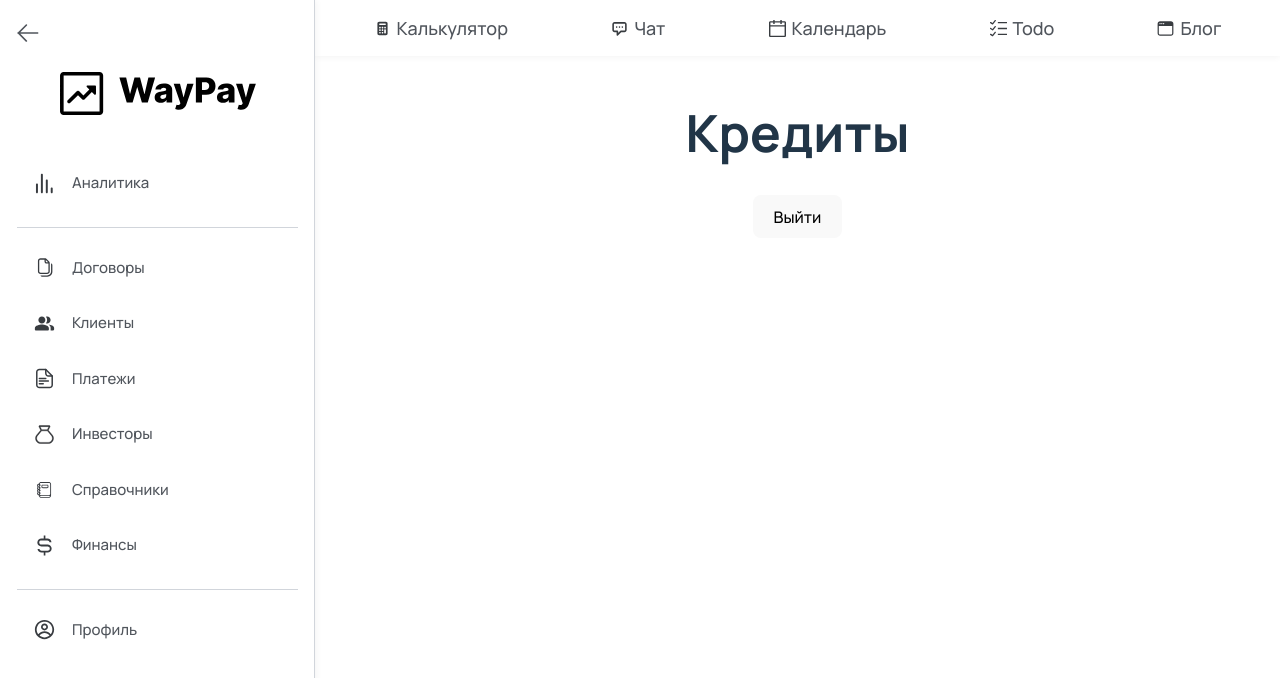
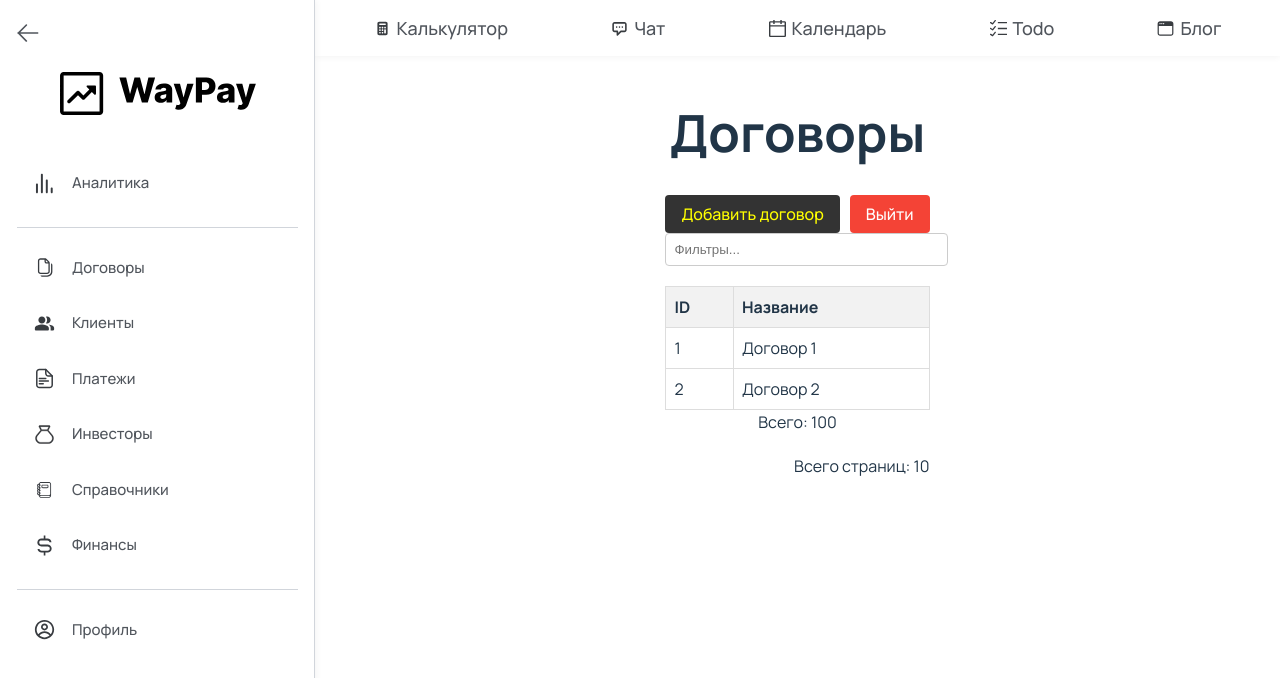
Before and after one commit to omenofsunrise/WayPay_front, a React (Vite) app: page /credits in a window 1280 px wide. Shown: the top 678 px of the page. Built offline with nearby package versions, Linux system fonts and the light colour scheme; sample sign-in values are in the browser's storage.

Commit message:
делаю фронт....

```diff
--- /dev/null
+++ b/src/components/Layout/CatalogLayout/CatalogLayout.tsx
@@ -0,0 +1,41 @@
+interface CatalogLayoutProps {
+  title: string;
+  headerButtons?: React.ReactNode;
+  filters: React.ReactNode;
+  table: React.ReactNode;
+  totalItems: number;
+  pagination: React.ReactNode;
+}
+
+const CatalogLayout = ({
+  title,
+  headerButtons,
+  filters,
+  table,
+  totalItems,
+  pagination,
+}: CatalogLayoutProps) => {
+  return (
+    <div className="catalog-layout">
+      <div className="header-section">
+        <h1>{title}</h1>
+        {headerButtons && <div className="header-buttons">{headerButtons}</div>}
+      </div>
+
+      <div className="filters-section">
+        {filters}
+      </div>
+
+      <div className="table-section">
+        {table}
+      </div>
+
+      <div className="footer-section">
+        <div className="total-items">Всего: {totalItems}</div>
+        <div className="pagination">{pagination}</div>
+      </div>
+    </div>
+  );
+};
+
+export default CatalogLayout;
--- /dev/null
+++ b/src/components/ui/fields/ContractsTable.tsx
@@ -0,0 +1,47 @@
+import styled from "styled-components";
+
+interface ContractsTableProps {
+  data: any[]; // Лучше замените any на конкретный тип данных
+}
+
+const ContractsTable: React.FC<ContractsTableProps> = ({ data }) => {
+  return (
+    <StyledTable>
+      {/* Заголовки таблицы */}
+      <thead>
+        <tr>
+          <th>ID</th>
+          <th>Название</th>
+          {/* Добавьте другие заголовки */}
+        </tr>
+      </thead>
+      {/* Данные таблицы */}
+      <tbody>
+        {data.map((item) => (
+          <tr key={item.id}>
+            <td>{item.id}</td>
+            <td>{item.name}</td>
+            {/* Добавьте другие ячейки */}
+          </tr>
+        ))}
+      </tbody>
+    </StyledTable>
+  );
+};
+
+const StyledTable = styled.table`
+  width: 100%;
+  border-collapse: collapse;
+
+  th, td {
+    border: 1px solid #ddd;
+    padding: 8px;
+    text-align: left;
+  }
+
+  th {
+    background-color: #f2f2f2;
+  }
+`;
+
+export default ContractsTable;
--- /dev/null
+++ b/src/components/ui/fields/Pagination.tsx
@@ -0,0 +1,25 @@
+import styled from "styled-components";
+
+interface PaginationProps {
+  total: number;
+  current?: number;
+  onChange?: (page: number) => void;
+}
+
+const Pagination: React.FC<PaginationProps> = ({ total }) => {
+  return (
+    <StyledPagination>
+      {/* Реализация пагинации */}
+      <span>Всего страниц: {Math.ceil(total / 10)}</span>
+    </StyledPagination>
+  );
+};
+
+const StyledPagination = styled.div`
+  display: flex;
+  justify-content: flex-end;
+  gap: 10px;
+  margin-top: 20px;
+`;
+
+export default Pagination;
--- a/src/pages/AuthPage.tsx
+++ b/src/pages/AuthPage.tsx
@@ -2,7 +2,7 @@ import React, { useState, useRef, useEffect } from 'react';
 import styled from 'styled-components';
 import apiClient from '../api/client';
 import logoImage from '../assets/logos/logo.svg';
-import CustomPhoneInput from '../components/ui/PhoneInput';
+import CustomPhoneInput from '../components/ui/fields/PhoneInput';
 import AuthCallModal from '../components/ui/Modals/AuthCallModal';
 
 interface AuthPageProps {
--- a/src/pages/CreditPage.tsx
+++ b/src/pages/CreditPage.tsx
@@ -1,23 +1,66 @@
 import styled from 'styled-components';
-
-const PageContainer = styled.div`
-  max-height: calc(100vh - 60px - 40px); // Высота экрана минус верхнее меню и padding
-  overflow-y: auto;
-`;
+import CatalogLayout from '../components/Layout/CatalogLayout/CatalogLayout';
+import ContractsTable from '../components/ui/fields/ContractsTable';
+import Pagination from '../components/ui/fields/Pagination';
 
 interface CreditPageProps {
   onLogout: () => void;
 }
 
 const CreditPage = ({ onLogout }: CreditPageProps) => {
+  // Пример данных - замените на реальные
+  const data = {
+    total: 100,
+    items: [
+      { id: 1, name: "Договор 1" },
+      { id: 2, name: "Договор 2" },
+    ],
+  };
+
   return (
-    <PageContainer>
-      {/* Твой контент страницы */}
-      <h1>Кредиты</h1>
-      <button onClick={onLogout}>Выйти</button>
-      {/* Остальной контент */}
-    </PageContainer>
+    <CatalogLayout
+      title="Договоры"
+      headerButtons={
+        <>
+          <StyledButton>Добавить договор</StyledButton>
+          <LogoutButton onClick={onLogout}>Выйти</LogoutButton>
+        </>
+      }
+      filters={<ContractsFilters placeholder="Фильтры..." />}
+      table={<ContractsTable data={data.items} />}
+      totalItems={data.total}
+      pagination={<Pagination total={data.total} />}
+    />
   );
 };
 
+// Стилизованные компоненты
+const StyledButton = styled.button`
+  color: yellow;
+  background-color: #333;
+  padding: 8px 16px;
+  margin-right: 10px;
+  border: none;
+  border-radius: 4px;
+  cursor: pointer;
+`;
+
+const LogoutButton = styled.button`
+  background-color: #f44336;
+  color: white;
+  padding: 8px 16px;
+  border: none;
+  border-radius: 4px;
+  cursor: pointer;
+`;
+
+const ContractsFilters = styled.input`
+  padding: 8px;
+  border: 1px solid #ccc;
+  border-radius: 4px;
+  width: 100%;
+  max-width: 300px;
+  margin-bottom: 20px;
+`;
+
 export default CreditPage;
```
Also changed, not shown: src/components/ui/fields/PhoneInput.tsx (renamed from src/components/ui/PhoneInput.tsx).
